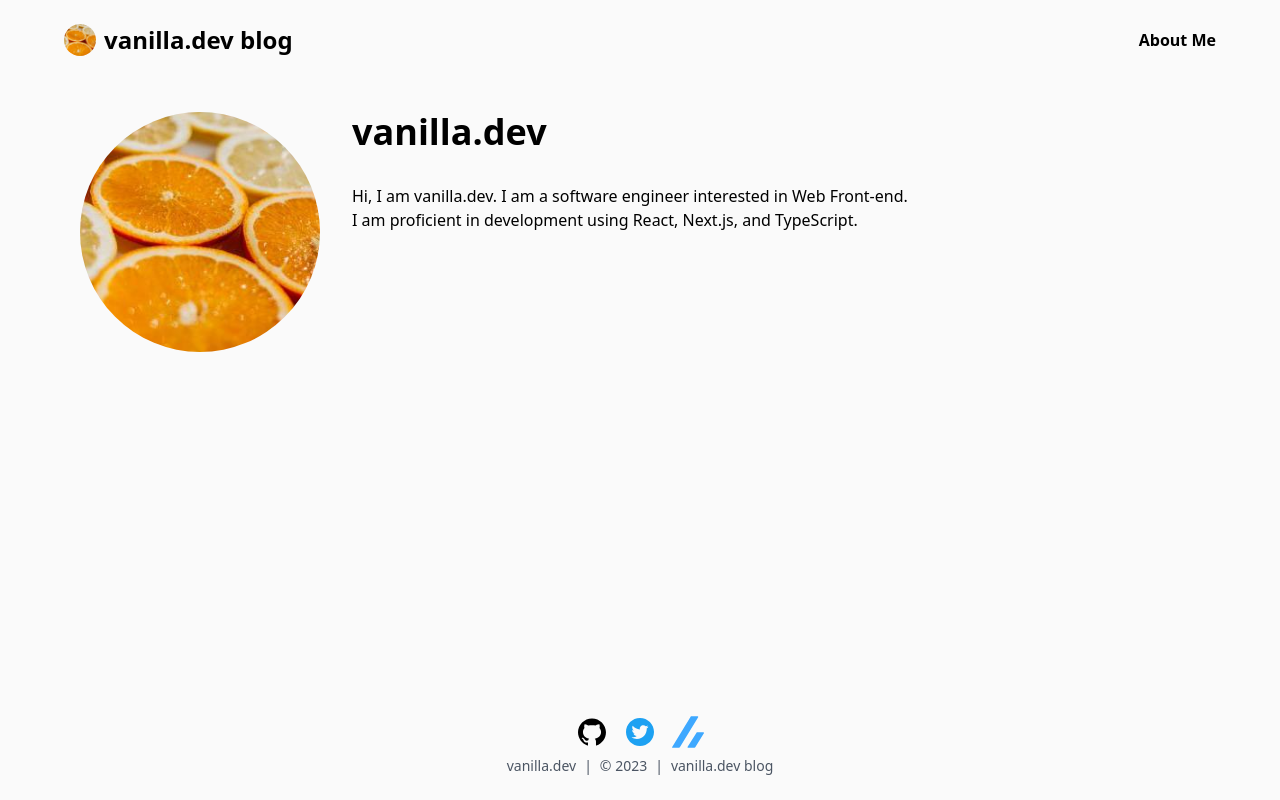
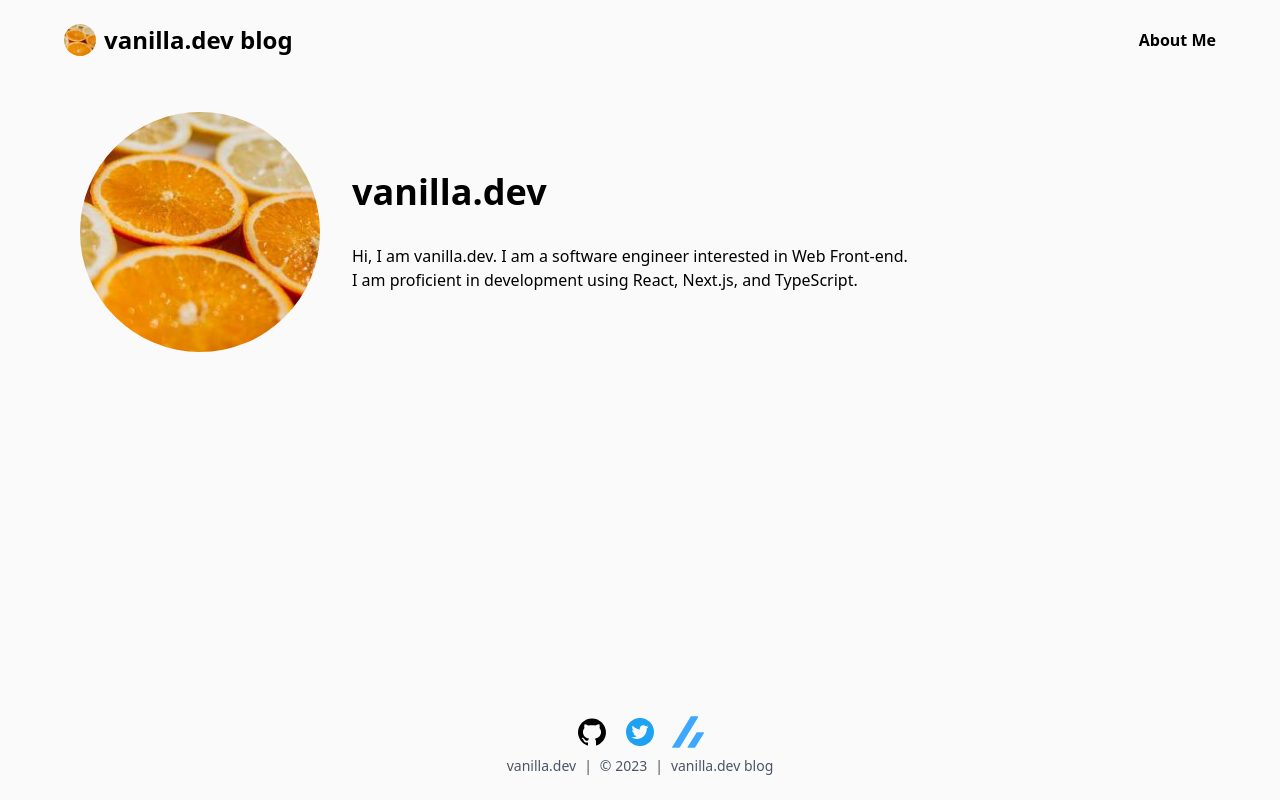
Before and after one commit to daichan2019/blog.vanillism, a Next.js app: page /about in a window 1280 px wide. Built offline with nearby package versions, Linux system fonts and the light colour scheme.

Commit message:
fix: centering avatar icon in sp view

```diff
--- a/src/app/about/page.tsx
+++ b/src/app/about/page.tsx
@@ -8,7 +8,7 @@ export const metadata = {
 
 export default function Page(): JSX.Element {
   return (
-    <div className={cn('flex flex-col gap-8 lg:flex-row')}>
+    <div className={cn('flex flex-col items-center gap-8 lg:flex-row')}>
       <Image alt='' className={cn('rounded-full')} height={240} src='/orange.jpg' width={240} />
       <div>
         <h2 className={cn('text-2xl font-bold md:text-4xl')}>vanilla.dev</h2>
```
